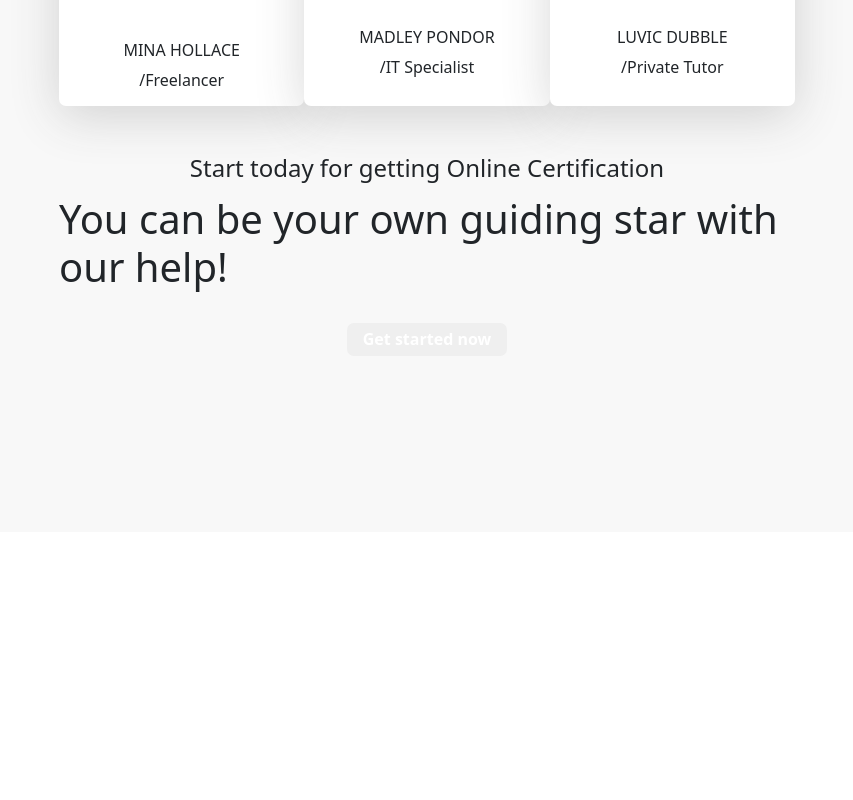
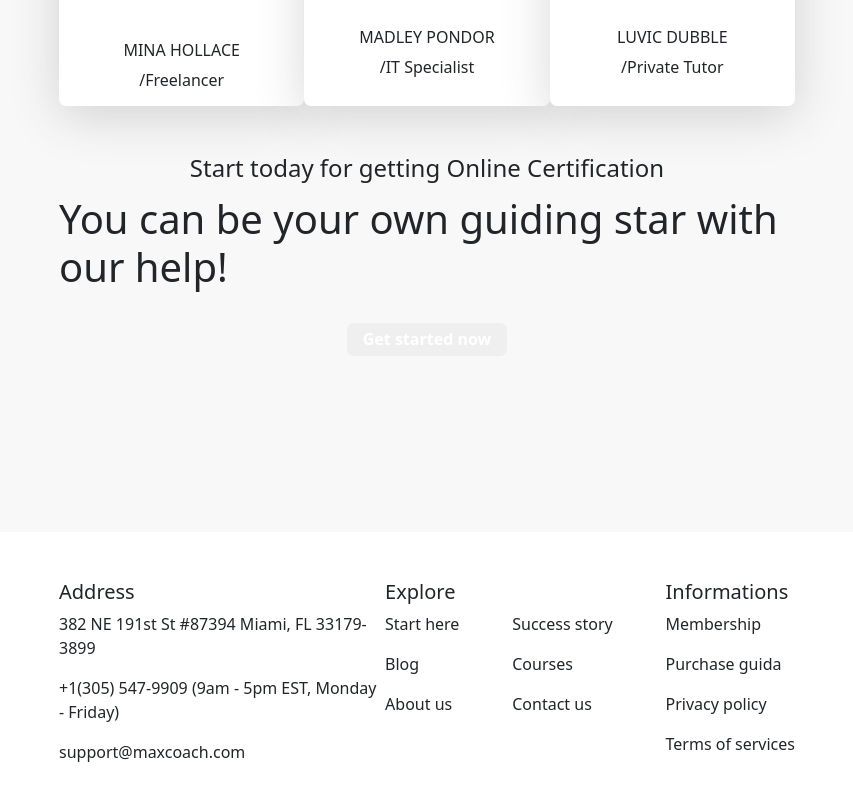
Before and after one commit to adricosmicfox/proj-html-vuejs, a Vue app: page / in a window 1280 px wide. Shown: the part 7843-8643 px from the top of the page, without its empty margins (213-1066 px from the left). Before the commit the page ends 8375 px from the top, so only its background shows below. Built offline with nearby package versions, Linux system fonts and the light colour scheme.

Commit message:
added content in footer

```diff
--- a/src/components/FooterComponent.vue
+++ b/src/components/FooterComponent.vue
@@ -1,7 +1,42 @@
 <template>
-  <div></div>
+  <section>
 
-</template>
+    <div class="d-flex justify-content-between">
+      <div class="d-flex flex-column">
+        <h5>Address</h5>
+        <p>382 NE 191st St #87394 Miami, FL 33179-3899</p>
+        <p>+1(305) 547-9909 (9am - 5pm EST, Monday - Friday)</p>
+        <p>support@maxcoach.com</p>
+
+      </div>
+
+
+      <div class="am-informations d-flex justify-content-between">
+        <div class="d-flex flex-column">
+          <h5>Explore</h5>
+          <p>Start here</p>
+          <p>Blog</p>
+          <p>About us</p>
+        </div>
+
+        <div class="d-flex flex-column">
+          <h5>&nbsp;</h5>
+          <p>Success story</p>
+          <p>Courses</p>
+          <p>Contact us</p>
+        </div>
+
+        <div class="d-flex flex-column">
+          <h5>Informations</h5>
+          <p>Membership</p>
+          <p>Purchase guida</p>
+          <p>Privacy policy</p>
+          <p>Terms of services</p>
+        </div>
+      </div>
+    </div>
+  </section>
+ </template>
 
 
 <!-- *****JAVSCRIPT***** -->
@@ -15,5 +50,12 @@ name: 'FooterComponent'
 
 <!-- *****CSS STYLE***** -->
 <style lang="scss" scoped>
+section{
+    padding-left: 17rem;
+    padding-right: 17rem;
+}
+.am-informations{
+  width: 30rem;
+}
 
 </style>
```
